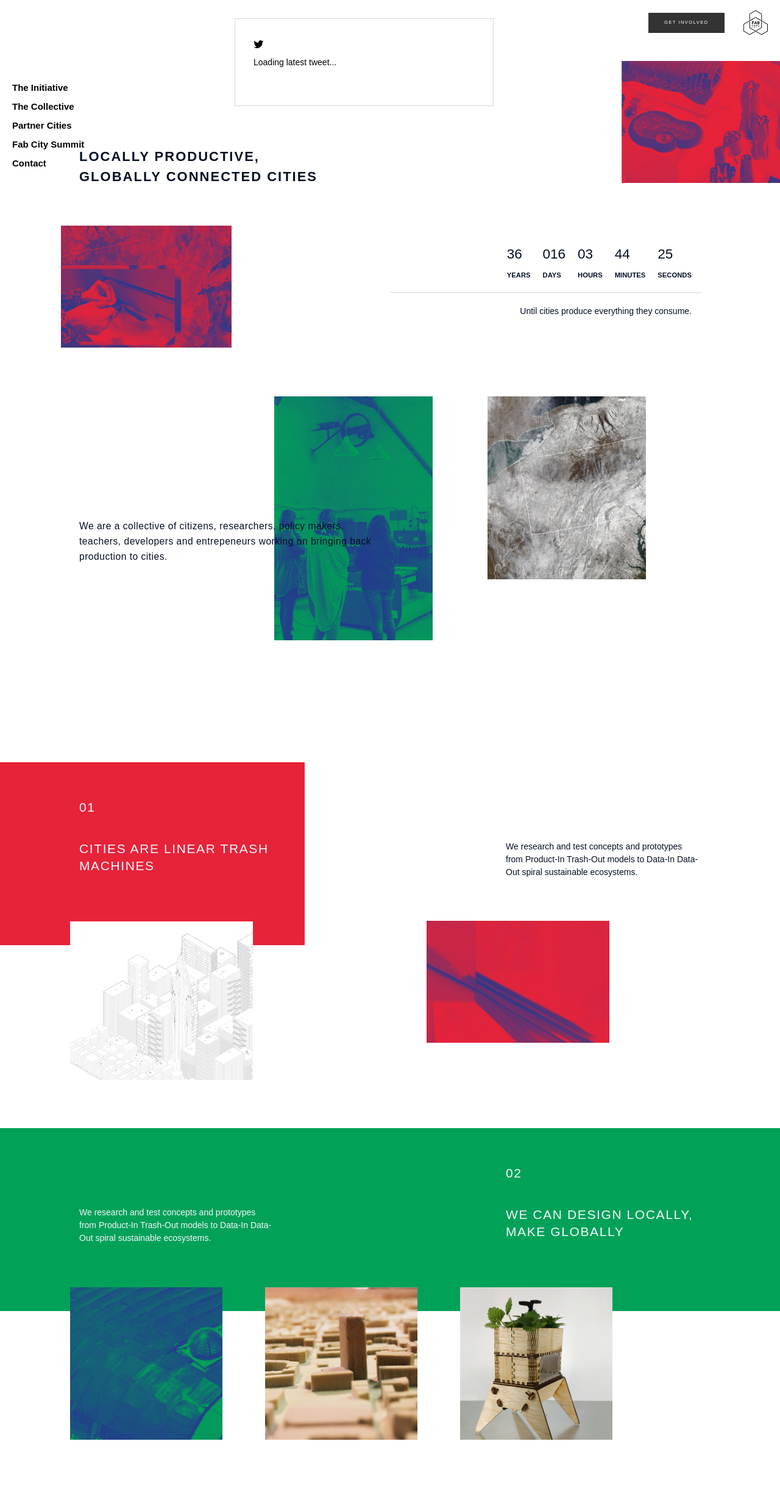
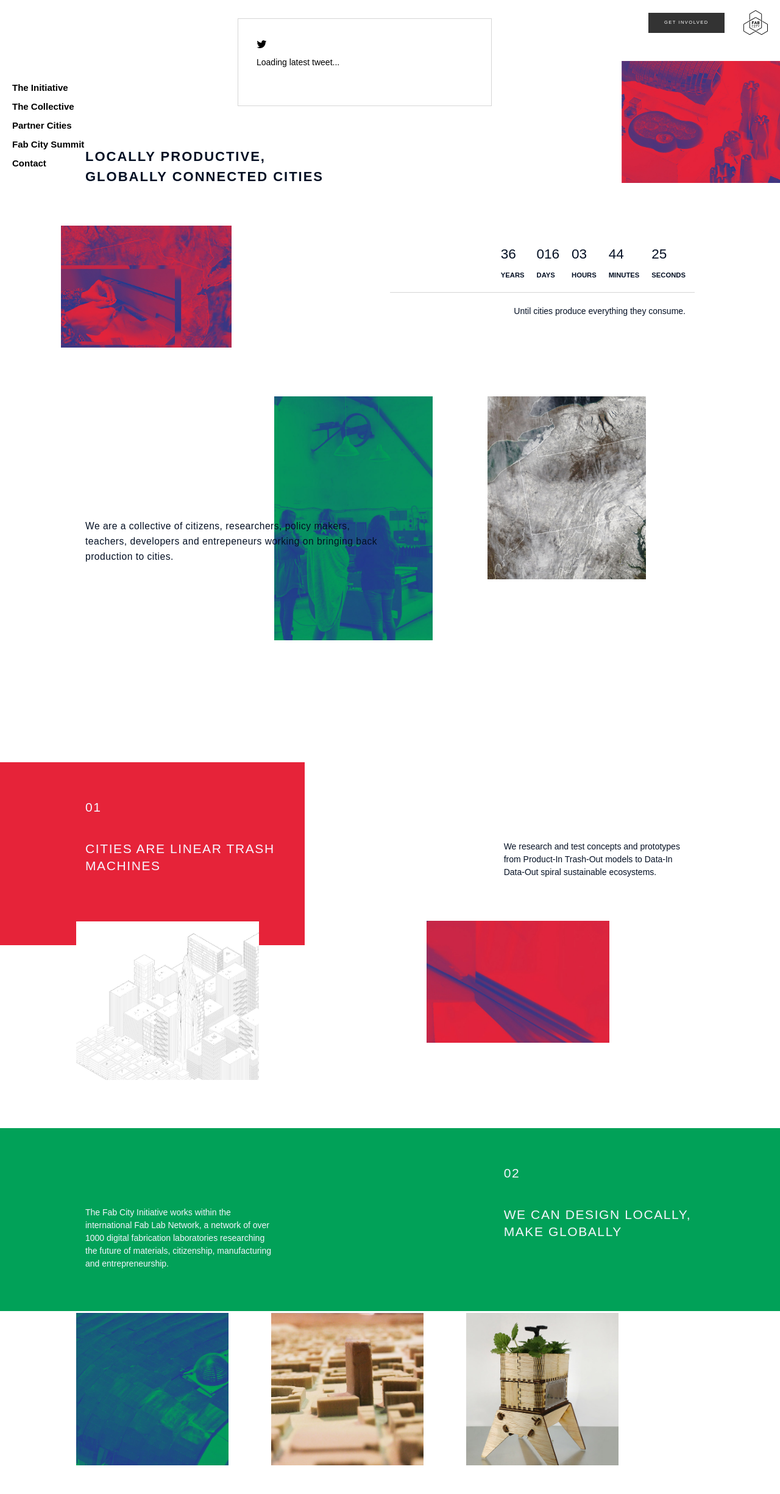
Before and after one commit to fabcity/fabcity.github.io, a Jekyll site: the page built from index.html, in a window 1280 px wide. Shown: the whole page at 61% size. Built offline with Jekyll 4.4.1, drawn with Linux system fonts in a browser that asks for light colours; some web fonts are replaced.

Commit message:
claim2 stable

```diff
--- a/_includes/css/agency.css
+++ b/_includes/css/agency.css
@@ -32,8 +32,8 @@ body {
 }
 
 .container {
-    padding-left: 130px;
-    padding-right: 130px;
+    padding-left: 140px;
+    padding-right: 140px;
 
 }
 
--- a/_includes/fixed/claim-2.html
+++ b/_includes/fixed/claim-2.html
@@ -8,7 +8,7 @@
         </div>
         <div class="row claim">
             <div class="col-md-4">
-                <p class="inverted">We research and test concepts and prototypes from Product-In Trash-Out models to Data-In Data-Out spiral sustainable ecosystems.</p>
+                <p class="inverted">The Fab City Initiative works within the international Fab Lab Network, a network of over 1000 digital fabrication laboratories researching the future of materials, citizenship, manufacturing and entrepreneurship.</p>
             </div>
             <div class="col-md-4"></div>
             <div class="col-md-4">
@@ -18,7 +18,7 @@
         <div class="row">
             <div class="col-md-4 front-2 img-cover" style="background-image: url('{{ site.baseurl }}/img/general/fabhouse.jpg');"></div>
             <div class="col-md-4 front-2 img-cover" style="background-image: url('{{ site.baseurl }}/img/general/fablabmap.jpg');"></div>
-            <div class="col-md-4 front-2 img-cover" style="background-image: url('{{ site.baseurl }}/img/general/aquapioneers.jpg');"></div>
+            <div class="col-md-4 front-2 img-cover" style="background-image: url('{{ site.baseurl }}/img/general/aquapioneers.jpg'); margin-right: 0px;"></div>
         </div>
     </div><!-- close container-->
 
```
Also changed, not shown: 3 other files.
